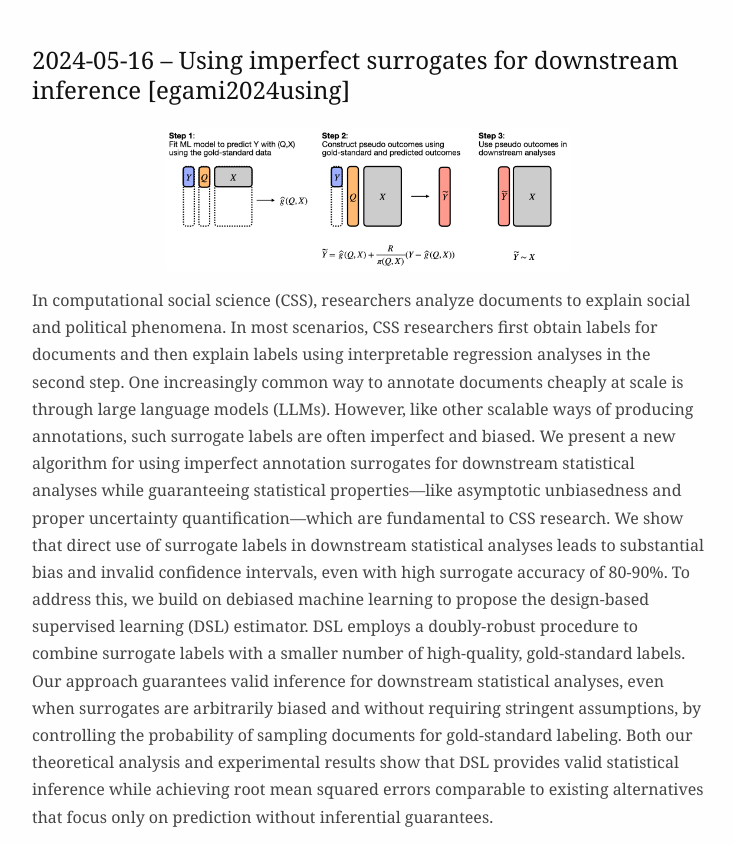
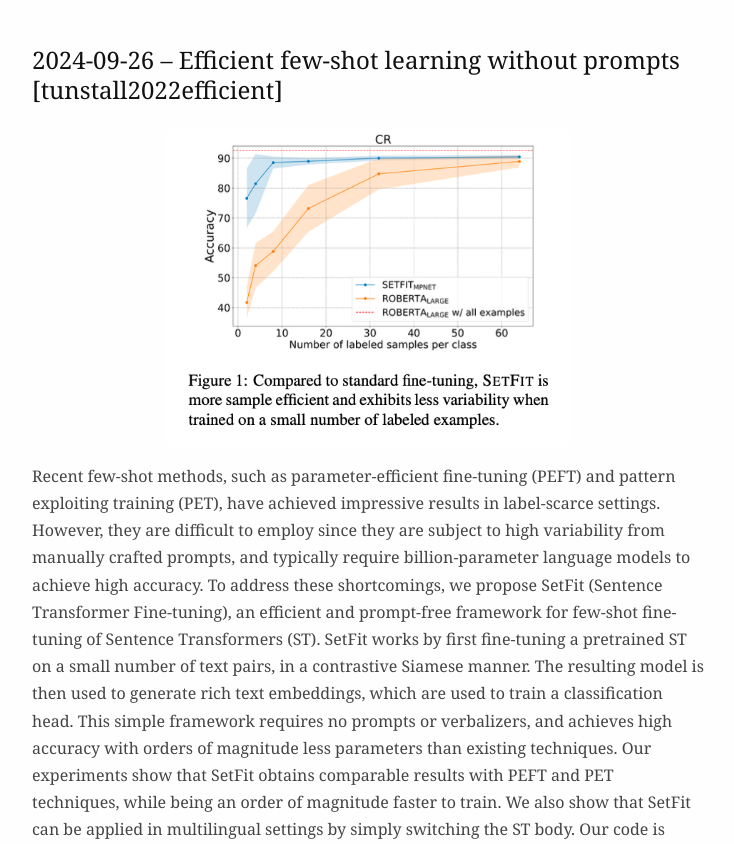
Before and after one commit to ninpnin/journal-club, a plain HTML site: page index.html in a window 1280 px wide. Shown: the part 334-1178 px from the top of the page, without its empty margins (272-1006 px from the left). Drawn offline with Linux system fonts and the light colour scheme.

Commit message:
feat: setfit

```diff
--- a/index.html
+++ b/index.html
@@ -32,6 +32,32 @@
     <p>This is the Machine learning and Statistics Journal Club. We gather
     roughly every third week.</p>
     <h2>Upcoming meetings</h2>
+    <h3>2024-09-26 – Efficient few-shot learning without prompts <span
+      class="citation"
+    data-cites="tunstall2022efficient">[tunstall2022efficient]</span></h3>
+    <figure>
+      <p><img src="img/setfit.png" style="width:60.0%" /></p>
+    </figure>
+    <p>Recent few-shot methods, such as parameter-efficient fine-tuning
+      (PEFT) and pattern exploiting training (PET), have achieved impressive
+      results in label-scarce settings. However, they are difficult to employ
+      since they are subject to high variability from manually crafted
+      prompts, and typically require billion-parameter language models to
+      achieve high accuracy. To address these shortcomings, we propose SetFit
+      (Sentence Transformer Fine-tuning), an efficient and prompt-free
+      framework for few-shot fine-tuning of Sentence Transformers (ST). SetFit
+      works by first fine-tuning a pretrained ST on a small number of text
+      pairs, in a contrastive Siamese manner. The resulting model is then used
+      to generate rich text embeddings, which are used to train a
+      classification head. This simple framework requires no prompts or
+      verbalizers, and achieves high accuracy with orders of magnitude less
+      parameters than existing techniques. Our experiments show that SetFit
+      obtains comparable results with PEFT and PET techniques, while being an
+      order of magnitude faster to train. We also show that SetFit can be
+      applied in multilingual settings by simply switching the ST body. Our
+      code is available at this https URL and our datasets at this https URL
+    .</p>
+    <h2>Past meetings</h2>
     <h3>2024-05-16 – Using imperfect surrogates for downstream inference
     <span class="citation"
     data-cites="egami2024using">[egami2024using]</span></h3>
@@ -64,7 +90,6 @@
       comparable to existing alternatives that focus only on prediction
     without inferential guarantees.</p>
     <p>Presenter: Hannes Waldetoft</p>
-    <h2>Past meetings</h2>
     <h3>2024-04-18 – Mathematically optimal decisions in forensic age
     assessment <span class="citation"
     data-cites="mostad2022mathematically">[mostad2022mathematically]</span></h3>
```
Also changed, not shown: img/setfit.png (added), 2 other files.
